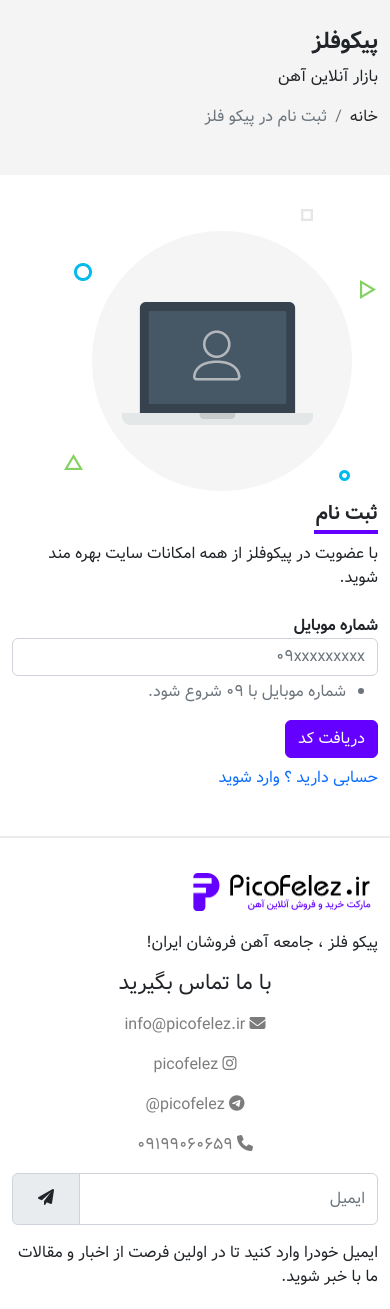
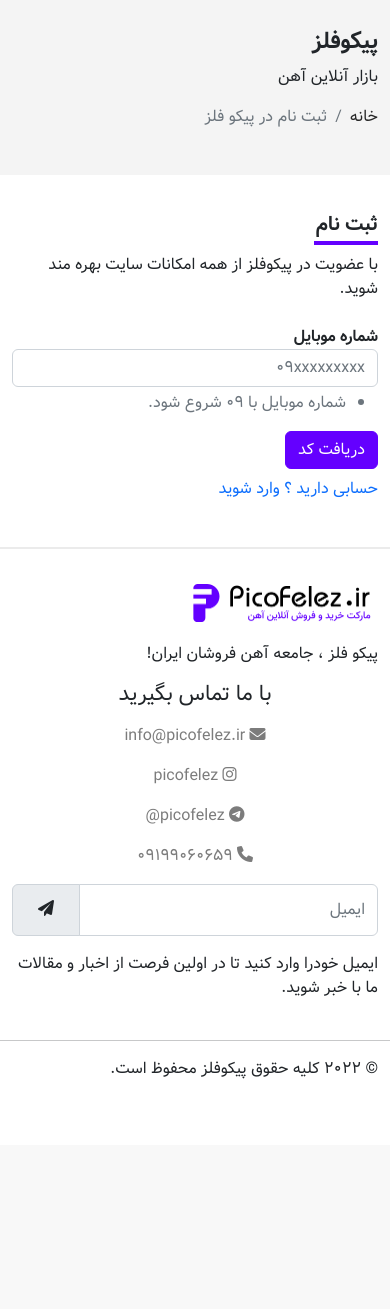
Before and after one commit to picofelez/website-backend, a Django app: page /account/register/ in a window 390 px wide. Shown: the part 291-1600 px from the top of the page. After the commit the page ends 1370 px from the top, so only its background shows below. Run offline with Django 4.2, Linux system fonts and the light colour scheme; some libraries are stand-ins or nearby versions.

Commit message:
Update: VerifyOtp form & phone input

```diff
--- a/account/forms.py
+++ b/account/forms.py
@@ -28,11 +28,11 @@ class PhoneNumberForm(forms.Form):
 class VerifyOtpForm(forms.Form):
     code = forms.CharField(
         widget=forms.NumberInput(attrs={
-            'class': 'form-control', 'placeholder': 'xxxx'
+            'class': 'form-control', 'placeholder': 'xxxx', 'autofocus': True
         }),
         label='کد تائید',
         min_length=4,
-        max_length=4
+        max_length=4,
     )
 
 
--- a/account/templates/account/phone_auth.html
+++ b/account/templates/account/phone_auth.html
@@ -47,7 +47,7 @@
                                     <img
                                             src="{% static 'site_statics/img/vector/login.png' %}"
                                             alt="authorization"
-                                            class="img-fluid"
+                                            class="img-fluid d-none d-md-block"
                                     />
                                 </div>
                                 <div class="col-12 col-md-6 mb-2">
```
